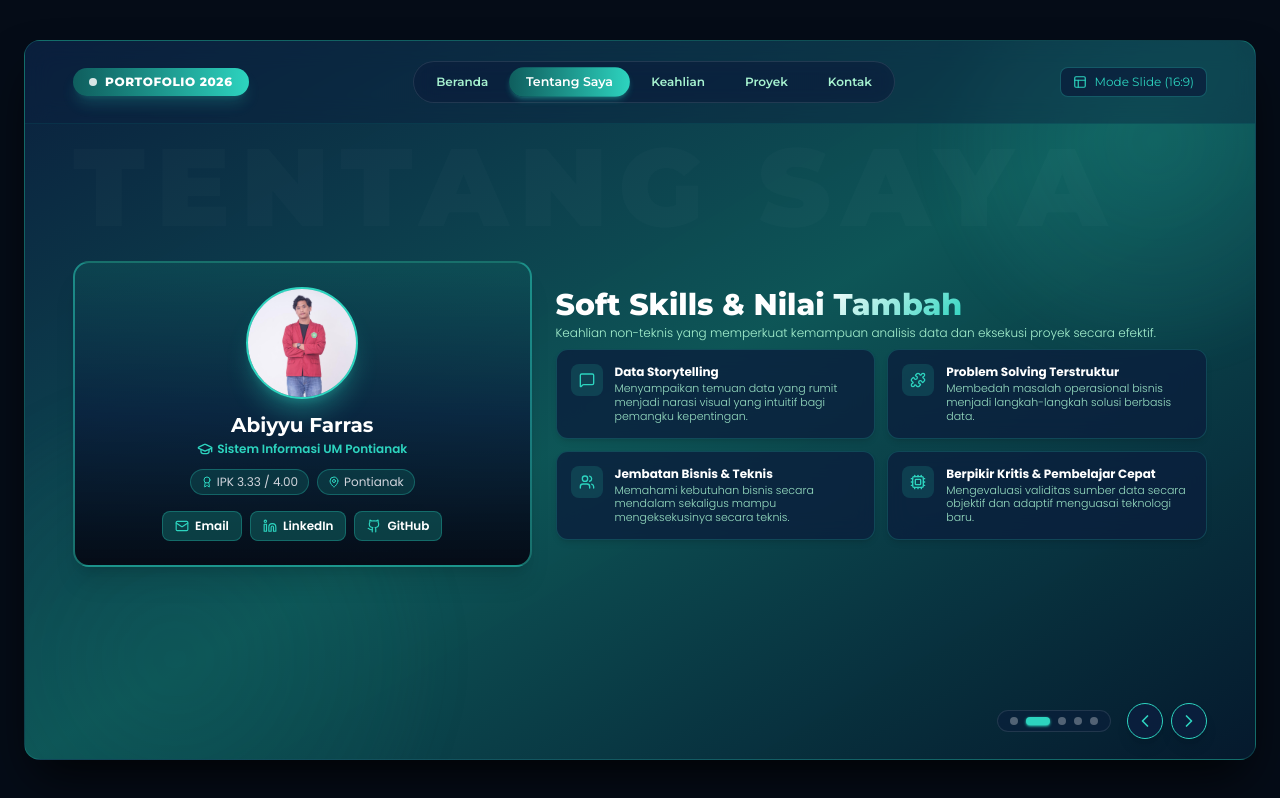
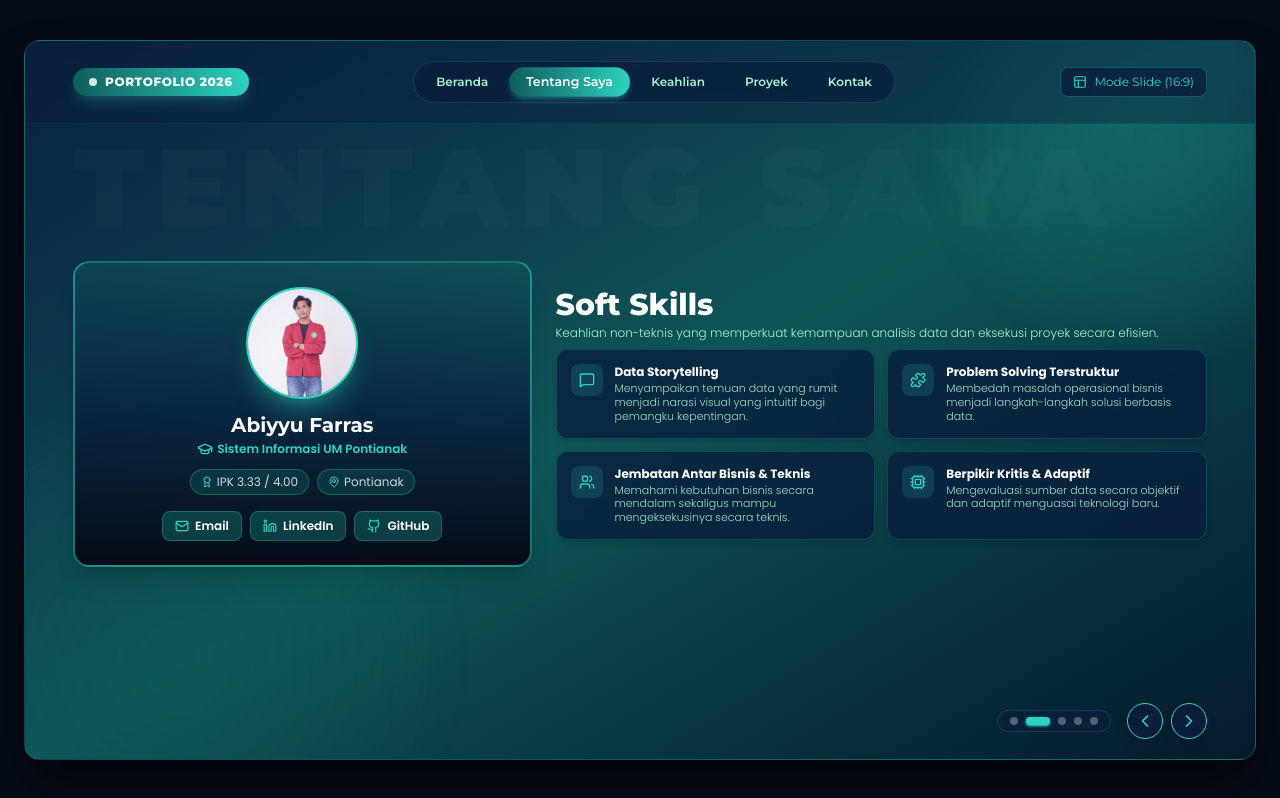
Before and after one commit to buburayam112/PortofolioAbiyu, a React (Vite) app: page / in a window 1280 px wide. Both pictures are taken after a click on the button "Tentang Saya". Built offline with nearby package versions, Linux system fonts and the light colour scheme; a web font is replaced by a local one.

Commit message:
Mengganti Sedikit Konsep untuk Portofolionya

```diff
--- a/src/components/AboutSlide.jsx
+++ b/src/components/AboutSlide.jsx
@@ -33,14 +33,14 @@ const softSkills = [
   {
     num: '03',
     icon: Users,
-    title: 'Jembatan Bisnis & Teknis',
+    title: 'Jembatan Antar Bisnis & Teknis',
     desc: 'Memahami kebutuhan bisnis secara mendalam sekaligus mampu mengeksekusinya secara teknis.',
   },
   {
     num: '04',
     icon: Cpu,
-    title: 'Berpikir Kritis & Pembelajar Cepat',
-    desc: 'Mengevaluasi validitas sumber data secara objektif dan adaptif menguasai teknologi baru.',
+    title: 'Berpikir Kritis & Adaptif',
+    desc: 'Mengevaluasi sumber data secara objektif dan adaptif menguasai teknologi baru.',
   },
 ];
 
@@ -125,10 +125,10 @@ const AboutSlide = () => {
         >
           <div className="mb-2">
             <h2 className="text-2xl sm:text-3xl font-extrabold font-montserrat text-white">
-              Soft Skills & <span className="gradient-text">Nilai Tambah</span>
+              Soft Skills
             </h2>
             <p className="text-xs text-[#A7F3D0] font-light mt-0.5">
-              Keahlian non-teknis yang memperkuat kemampuan analisis data dan eksekusi proyek secara efektif.
+              Keahlian non-teknis yang memperkuat kemampuan analisis data dan eksekusi proyek secara efisien.
             </p>
           </div>
 
```
